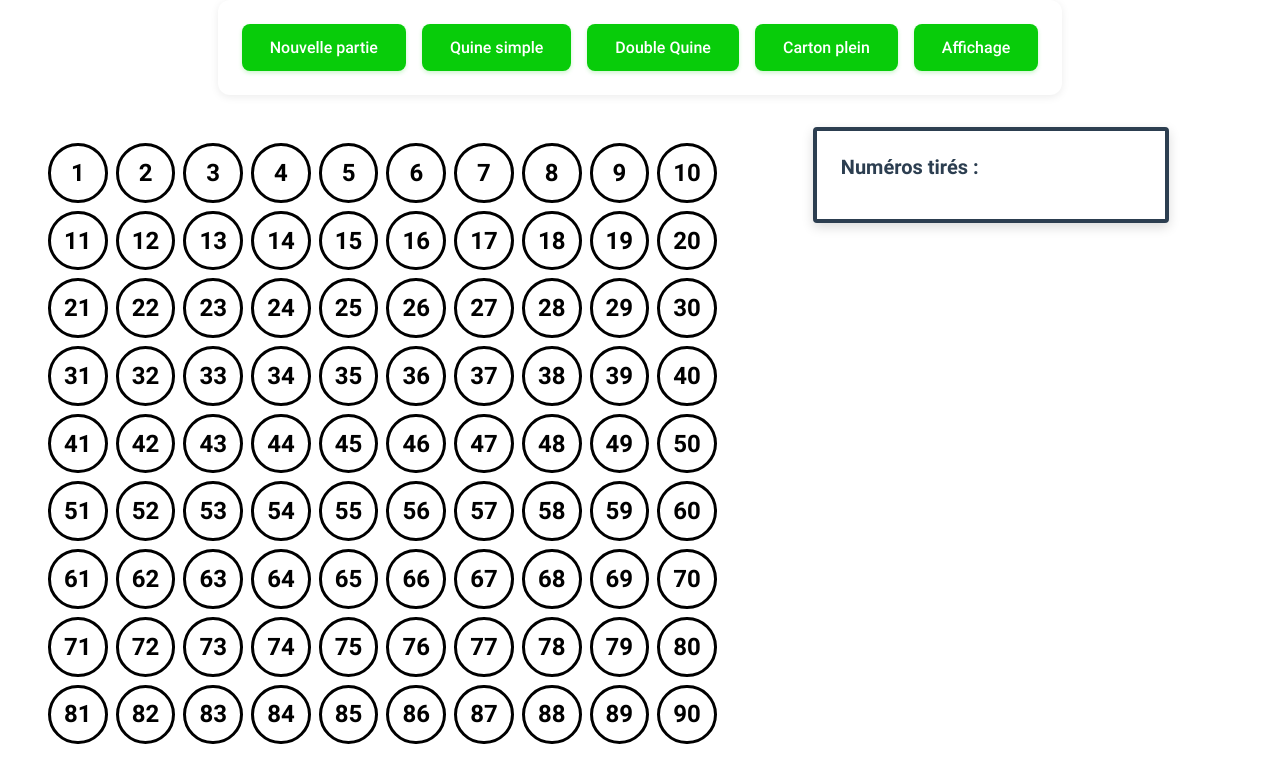
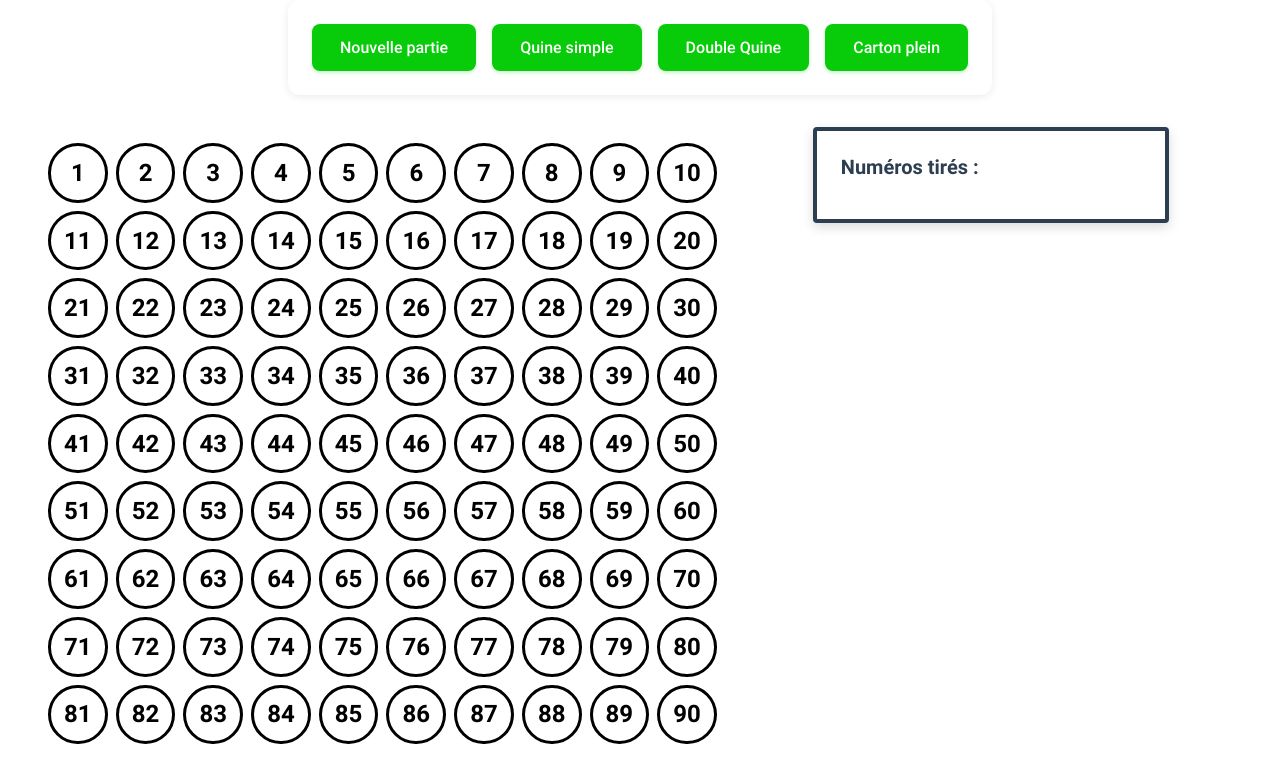
Before and after one commit to lewebologue/easy_loto, an Angular app: page / in a window 1280 px wide. Shown: the top 782 px of the page. Built offline with nearby package versions, Linux system fonts and the light colour scheme.

Commit message:
feat: supprimer le lien d'affichage dans le composant de la partie

```diff
--- a/src/app/components/party/party.component.html
+++ b/src/app/components/party/party.component.html
@@ -23,5 +23,4 @@
     (click)="setPartyType('CARTON PLEIN')">
     Carton plein
   </button>
-  <a class="party-btn" href="/display" target="_blank">Affichage</a>
 </nav>
```
